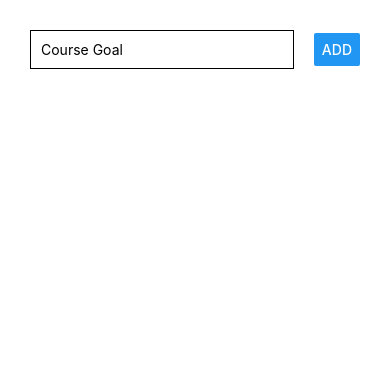
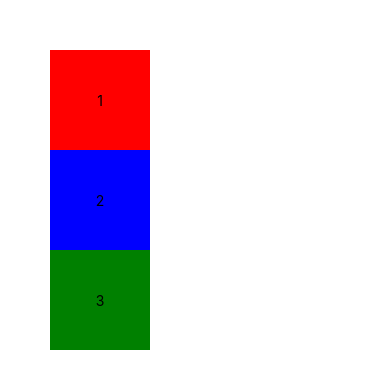
Before and after one commit to ajakcyer/rn-practice, a React Native app: screen / in a window 390 px wide. Shown: the top 388 px of the page. Built offline with nearby package versions, Linux system fonts and the light colour scheme.

Commit message:
by default every view organizes it's children with flexbox

```diff
--- a/App.js
+++ b/App.js
@@ -10,17 +10,54 @@
 export default function App() {
 
   return (
-    <View style={{padding: 30}}>
+    // <View style={{padding: 30}}>
 
-      <View style={{flexDirection: 'row', justifyContent: 'space-between', alignItems: 'center'}}>
+    //   <View style={{flexDirection: 'row', justifyContent: 'space-between', alignItems: 'center'}}>
 
-        <TextInput placeholder="Course Goal" style={{borderColor: 'black', borderWidth: 1, padding: 10, width: '80%'}}/>
-        <Button title="Add"/>
+    //     <TextInput placeholder="Course Goal" style={{borderColor: 'black', borderWidth: 1, padding: 10, width: '80%'}}/>
+    //     <Button title="Add"/>
+    //   </View>
+    //   <View>
+
+    //   </View>
+    // </View>
+
+    <View style={{padding: 50}}>
+      <View
+      style={{
+        backgroundColor: 'red',
+        width: 100,
+        height: 100,
+        justifyContent: 'center',
+        alignItems: 'center'}}>
+        <Text>1</Text>
       </View>
-      <View>
 
+      <View
+      style={{
+        backgroundColor: 'blue',
+        width: 100,
+        height: 100,
+        justifyContent: 'center',
+        alignItems: 'center'}}>
+        <Text>2</Text>
       </View>
+
+      <View
+      style={{
+        backgroundColor: 'green',
+        width: 100,
+        height: 100,
+        justifyContent: 'center',
+        alignItems: 'center'}}>
+        <Text>3</Text>
+      </View>
+
     </View>
+
+
+
+
   );
 }
 
```
